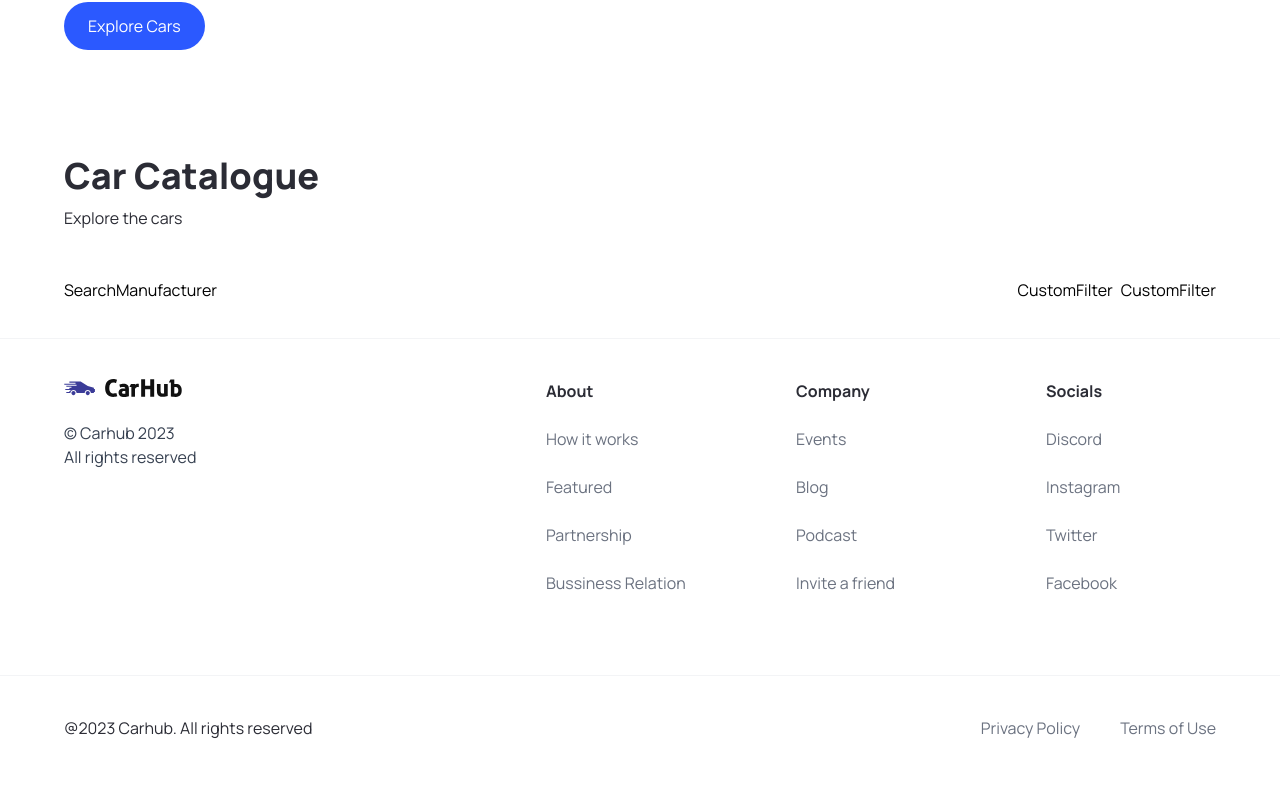
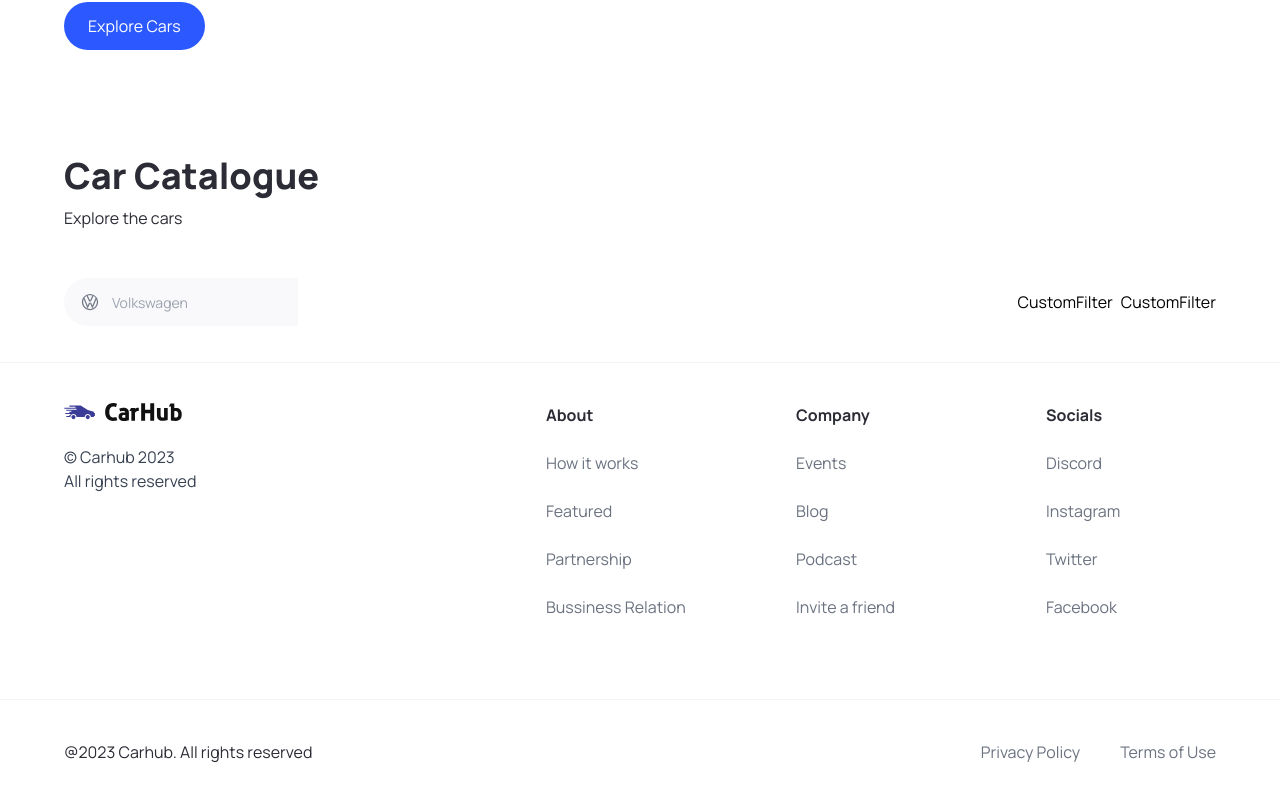
Before and after one commit to daneng1/CarsShowcase, a Next.js app: page / in a window 1280 px wide. Shown: the part 708-1508 px from the top of the page. Built offline with nearby package versions, Linux system fonts and the light colour scheme.

Commit message:
working on filtering by brand

```diff
--- a/package.json
+++ b/package.json
@@ -9,6 +9,7 @@
     "lint": "next lint"
   },
   "dependencies": {
+    "@headlessui/react": "^1.7.17",
     "@types/node": "20.4.9",
     "@types/react": "18.2.19",
     "@types/react-dom": "18.2.7",
--- a/src/components/SearchBar.tsx
+++ b/src/components/SearchBar.tsx
@@ -12,7 +12,7 @@
       <div className='searchBar__item'>
         <SearchManufacturer
           manufacturer={manufacturer}
-          setManufacture={setManufacturer}
+          setManufacturer={setManufacturer}
         />
       </div>
     </form>
--- a/src/components/SearchManufacturer.tsx
+++ b/src/components/SearchManufacturer.tsx
@@ -1,4 +1,9 @@
-import React from 'react'
+'use client'
+
+import React, { useState, Fragment } from 'react'
+import { Combobox, Transition } from '@headlessui/react'
+import Image from 'next/image'
+import { manufacturers } from '../../constants'
 
 interface SearchManufacturerProps {
   manufacturer: string
@@ -6,8 +11,85 @@
 }
 
 const SearchManufacturer = ({ manufacturer, setManufacturer}: SearchManufacturerProps ) => {
+  const [query, setQuery] = useState('')
+
+  const filteredManufacturers =
+  query === ''
+  ? manufacturers
+  : manufacturers.filter((item) => (
+    item.toLowerCase()
+    .replace(/\s+/g, "")
+    .startsWith(query.toLowerCase().replace(/\s+/g, ""))
+  ))
+
+  console.log(filteredManufacturers)
   return (
-    <div>SearchManufacturer</div>
+    <div className="search-manufacturer">
+      <Combobox>
+        <div className='relative w-full'>
+          <Combobox.Button className='absolute top-[14px]'>
+            <Image
+              src='/car-logo.svg'
+              width={20}
+              height={20}
+              className='ml-4'
+              alt='car logo'
+            />
+          </Combobox.Button>
+          <Combobox.Input
+            className='search-manufacturer__input'
+            placeholder='Volkswagen'
+            displayValue={(manufacturer: string) => manufacturer}
+            onChange={(e) => setQuery(e.target.value)}
+            />
+            <Transition
+              as={Fragment}
+              leave='transition ease-in duration-100'
+              leaveFrom='opacity-100'
+              leaveTo='opacity-0'
+              afterLeave={() => setQuery('')}
+            >
+              <Combobox.Options>
+                {filteredManufacturers.length === 0 && query !== "" ? (
+                  <Combobox.Option
+                    value={query}
+                    className='search-manufacturer__option'
+                  >
+                    Create {query}
+                  </Combobox.Option>
+                ):(
+                  filteredManufacturers.map((item) => (
+                    <Combobox.Option
+                      key={item}
+                      className={({ active }) => `
+                        relative search-manufacturer__option
+                        ${active ? 'bg-primary-blue text-white' : 'text-gray-900'} `
+                      }
+                      value={item}
+                    >
+                      {({ selected, active }) => (
+                        <>
+                        <span
+                        className={`block truncate ${selected ? 'font-medium' : 'font-normal'}`}
+                        >
+                          {item}
+                        </span>
+                        {selected ? (
+                          <span
+                            className={`absolute inset-y-0 left-0 flex items-center pl-3 ${active ? 'text-white' : 'text-teal-600'}`}
+                          >
+                          </span>
+                        ): null}
+                        </>
+                      )}
+                    </Combobox.Option>
+                  ))
+                )}
+              </Combobox.Options>
+            </Transition>
+        </div>
+      </Combobox>
+    </div>
   )
 }
 
```
Also changed, not shown: 1 other file (tests, documents, lock files or other folders).
